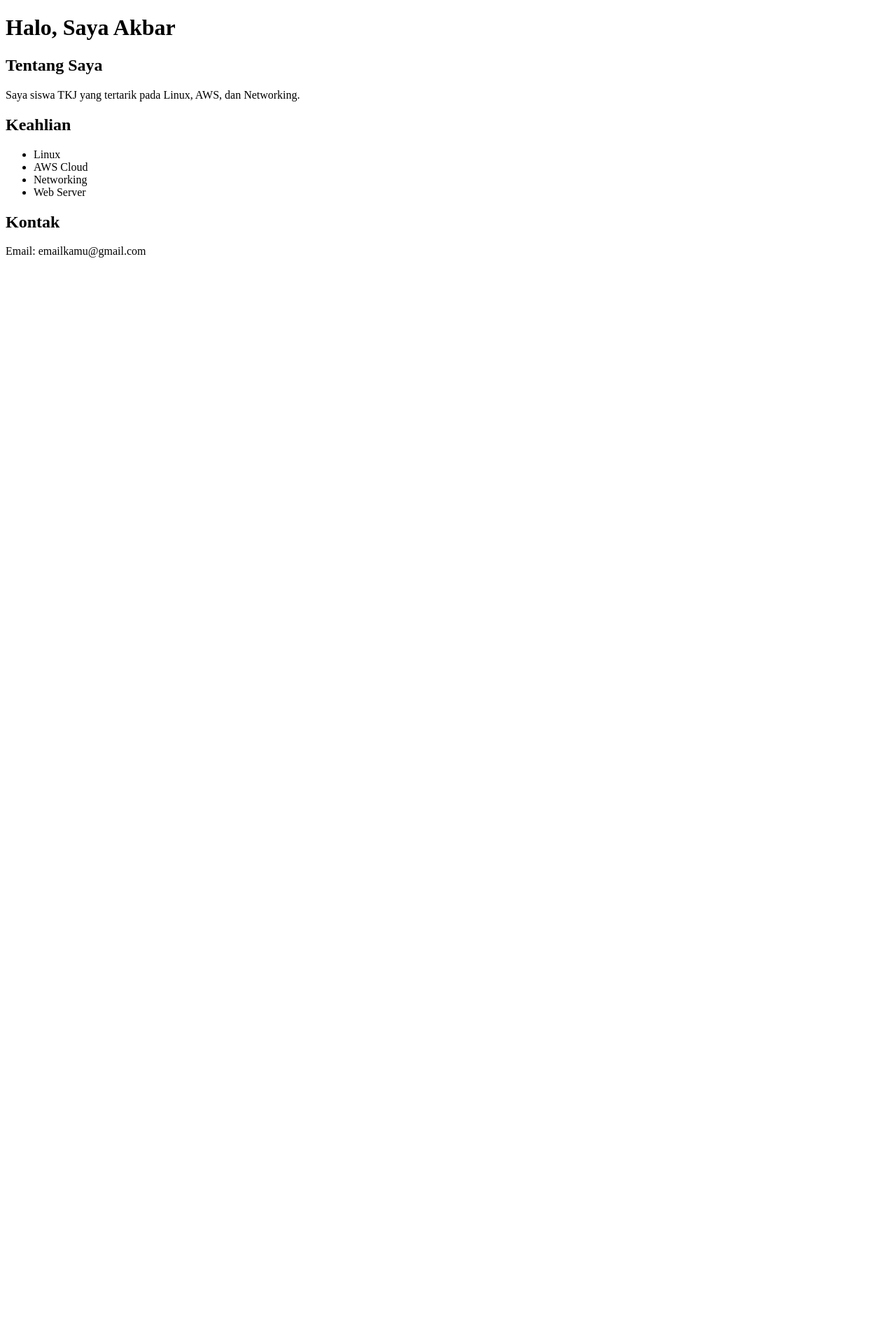
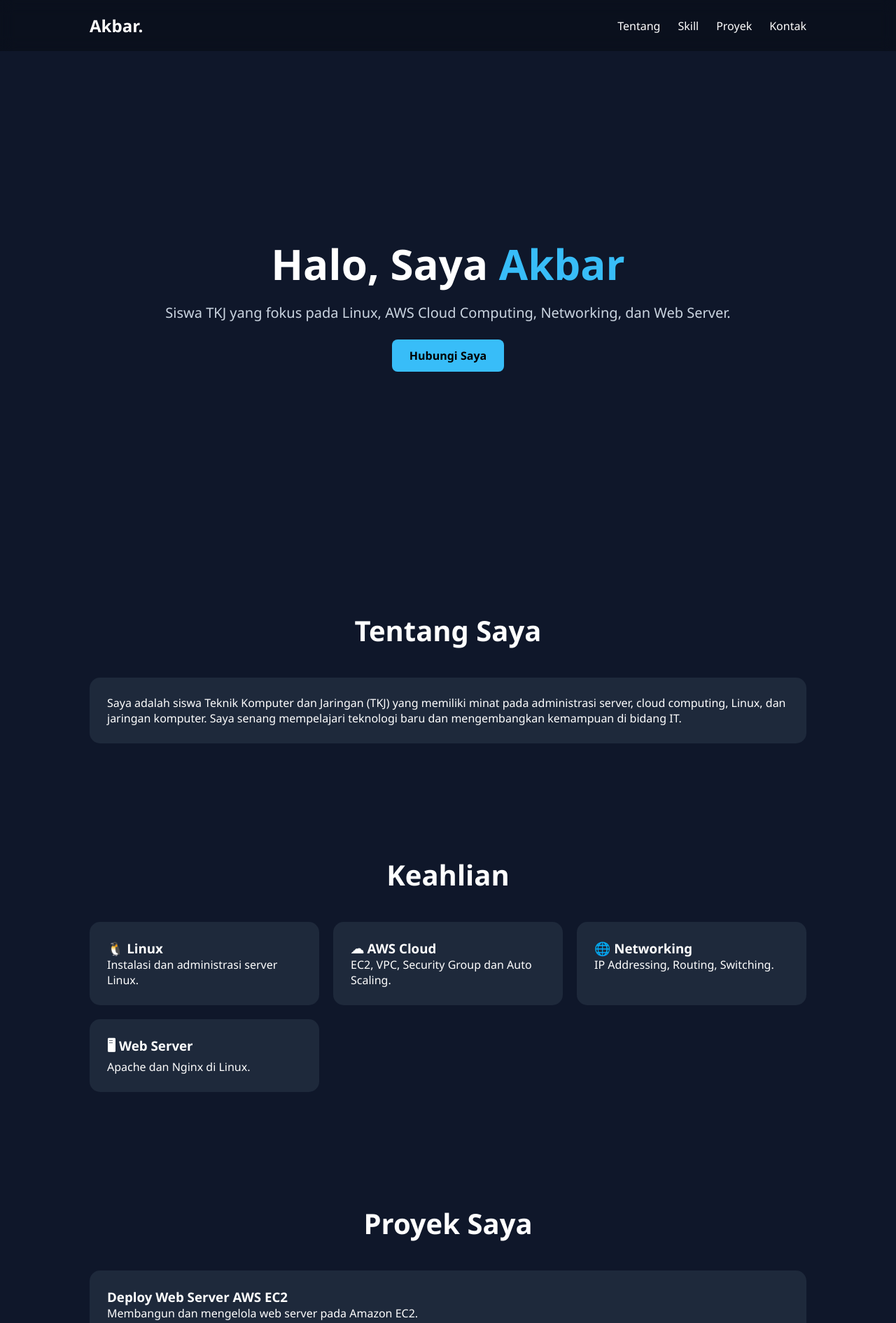
Before and after one commit to muhammadakbrafadilah-cell/akbar24.github.io, a plain HTML site: page index.html in a window 1280 px wide. Shown: the top 1890 px of the page at 70% size. Before the commit the page ends 800 px from the top, so only its background shows below. Drawn offline with Linux system fonts and the light colour scheme.

Commit message:
Update index.html

```diff
--- a/index.html
+++ b/index.html
@@ -1,23 +1,226 @@
 <!DOCTYPE html>
-<html>
+<html lang="id">
 <head>
-    <title>Portofolio Akbar</title>
+<meta charset="UTF-8">
+<meta name="viewport" content="width=device-width, initial-scale=1.0">
+<title>Portofolio Akbar</title>
+
+<style>
+*{
+    margin:0;
+    padding:0;
+    box-sizing:border-box;
+    font-family:Segoe UI,sans-serif;
+}
+
+body{
+    background:#0f172a;
+    color:white;
+}
+
+nav{
+    display:flex;
+    justify-content:space-between;
+    align-items:center;
+    padding:20px 10%;
+    background:rgba(0,0,0,0.3);
+    position:sticky;
+    top:0;
+    backdrop-filter:blur(10px);
+}
+
+.logo{
+    font-size:24px;
+    font-weight:bold;
+}
+
+nav ul{
+    display:flex;
+    list-style:none;
+    gap:25px;
+}
+
+nav a{
+    color:white;
+    text-decoration:none;
+}
+
+.hero{
+    min-height:90vh;
+    display:flex;
+    justify-content:center;
+    align-items:center;
+    text-align:center;
+    padding:20px;
+}
+
+.hero h1{
+    font-size:60px;
+}
+
+.hero span{
+    color:#38bdf8;
+}
+
+.hero p{
+    margin-top:15px;
+    font-size:20px;
+    color:#cbd5e1;
+}
+
+.btn{
+    display:inline-block;
+    margin-top:25px;
+    padding:12px 25px;
+    background:#38bdf8;
+    color:black;
+    text-decoration:none;
+    border-radius:8px;
+    font-weight:bold;
+}
+
+section{
+    padding:80px 10%;
+}
+
+.section-title{
+    text-align:center;
+    font-size:40px;
+    margin-bottom:40px;
+}
+
+.cards{
+    display:grid;
+    grid-template-columns:repeat(auto-fit,minmax(250px,1fr));
+    gap:20px;
+}
+
+.card{
+    background:#1e293b;
+    padding:25px;
+    border-radius:15px;
+    transition:.3s;
+}
+
+.card:hover{
+    transform:translateY(-8px);
+}
+
+.project{
+    background:#1e293b;
+    padding:25px;
+    border-radius:15px;
+    margin-bottom:20px;
+}
+
+footer{
+    text-align:center;
+    padding:30px;
+    background:#020617;
+    color:#94a3b8;
+}
+</style>
 </head>
+
 <body>
-    <h1>Halo, Saya Akbar</h1>
 
-    <h2>Tentang Saya</h2>
-    <p>Saya siswa TKJ yang tertarik pada Linux, AWS, dan Networking.</p>
+<nav>
+    <div class="logo">Akbar.</div>
 
-    <h2>Keahlian</h2>
     <ul>
-        <li>Linux</li>
-        <li>AWS Cloud</li>
-        <li>Networking</li>
-        <li>Web Server</li>
+        <li><a href="#about">Tentang</a></li>
+        <li><a href="#skills">Skill</a></li>
+        <li><a href="#project">Proyek</a></li>
+        <li><a href="#contact">Kontak</a></li>
     </ul>
+</nav>
 
-    <h2>Kontak</h2>
-    <p>Email: emailkamu@gmail.com</p>
+<section class="hero">
+    <div>
+        <h1>Halo, Saya <span>Akbar</span></h1>
+
+        <p>
+            Siswa TKJ yang fokus pada Linux,
+            AWS Cloud Computing, Networking,
+            dan Web Server.
+        </p>
+
+        <a href="#contact" class="btn">Hubungi Saya</a>
+    </div>
+</section>
+
+<section id="about">
+    <h2 class="section-title">Tentang Saya</h2>
+
+    <div class="card">
+        <p>
+            Saya adalah siswa Teknik Komputer dan Jaringan (TKJ)
+            yang memiliki minat pada administrasi server,
+            cloud computing, Linux, dan jaringan komputer.
+            Saya senang mempelajari teknologi baru dan
+            mengembangkan kemampuan di bidang IT.
+        </p>
+    </div>
+</section>
+
+<section id="skills">
+    <h2 class="section-title">Keahlian</h2>
+
+    <div class="cards">
+        <div class="card">
+            <h3>🐧 Linux</h3>
+            <p>Instalasi dan administrasi server Linux.</p>
+        </div>
+
+        <div class="card">
+            <h3>☁ AWS Cloud</h3>
+            <p>EC2, VPC, Security Group dan Auto Scaling.</p>
+        </div>
+
+        <div class="card">
+            <h3>🌐 Networking</h3>
+            <p>IP Addressing, Routing, Switching.</p>
+        </div>
+
+        <div class="card">
+            <h3>🖥 Web Server</h3>
+            <p>Apache dan Nginx di Linux.</p>
+        </div>
+    </div>
+</section>
+
+<section id="project">
+    <h2 class="section-title">Proyek Saya</h2>
+
+    <div class="project">
+        <h3>Deploy Web Server AWS EC2</h3>
+        <p>Membangun dan mengelola web server pada Amazon EC2.</p>
+    </div>
+
+    <div class="project">
+        <h3>Auto Scaling Group</h3>
+        <p>Konfigurasi ASG untuk meningkatkan ketersediaan server.</p>
+    </div>
+
+    <div class="project">
+        <h3>Linux Web Server</h3>
+        <p>Instalasi dan konfigurasi Apache pada Ubuntu Server.</p>
+    </div>
+</section>
+
+<section id="contact">
+    <h2 class="section-title">Kontak</h2>
+
+    <div class="card">
+        <p>Email : emailkamu@gmail.com</p>
+        <br>
+        <p>GitHub : github.com/muhammadakbrafadilah-cell</p>
+    </div>
+</section>
+
+<footer>
+    © 2026 Akbar Portfolio | Built with GitHub Pages
+</footer>
+
 </body>
 </html>
```
